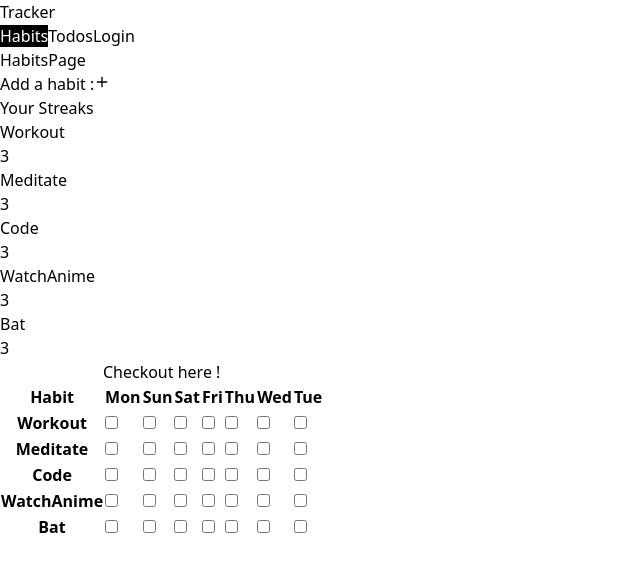
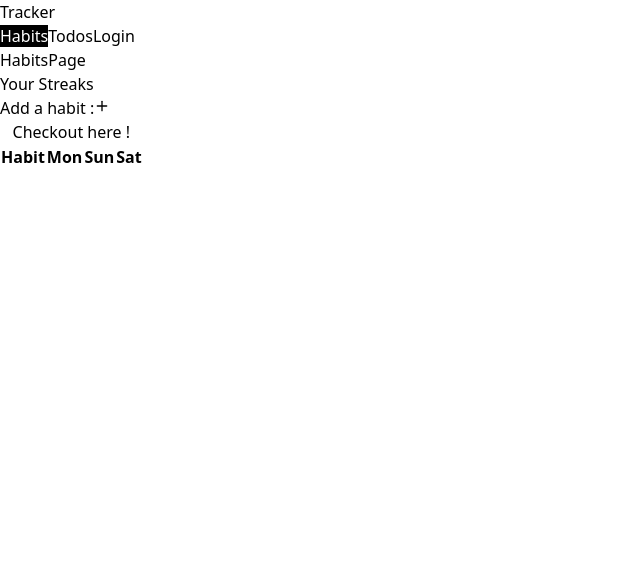
Before and after one commit to Akash-pugazh/Tracker, a React (Vite) app: page /Habits in a window 1280 px wide. Shown: the top 572 px of the page, without its empty margins (0-640 px from the left). Built offline with nearby package versions, Linux system fonts and the light colour scheme.

Commit message:
checkHabits

```diff
--- /dev/null
+++ b/src/Components/HabitPage/CustomCheckBox.jsx
@@ -0,0 +1,29 @@
+import React, { useState } from "react";
+import { useDispatch } from "react-redux";
+import { checkHabit } from "../../features/Habits/HabitsSlice";
+
+function CustomCheckBox({ date, habit, habitId, className, ...rest }) {
+  const [isChecked, setIsChecked] = useState(false);
+
+  const dispatch = useDispatch();
+  function handleCheckedChange(habitId, date) {
+    setIsChecked(isChecked => !isChecked);
+    if (!isChecked) {
+      dispatch(checkHabit(habitId, date));
+    } else {
+      // Todo: Uncheck Habit
+      return;
+    }
+  }
+  return (
+    <input
+      className={className}
+      {...rest}
+      type="checkbox"
+      checked={isChecked}
+      onChange={() => handleCheckedChange(habitId, date)}
+    />
+  );
+}
+
+export default CustomCheckBox;
--- /dev/null
+++ b/src/Components/HabitPage/StreakCard.jsx
@@ -0,0 +1,12 @@
+import React from "react";
+
+function StreakCard({ habit, streakCount }) {
+  return (
+    <div className="Card-Wrapper w-16 h-16 lg:w-20 lg:h-20 rounded-[50%] text-black flex flex-col justify-center items-center mb-2 text-base border-2 border-black">
+      <div className="max-w-[3rem] max-h-[4rem] overflow-hidden">{habit}</div>
+      <div>{streakCount}</div>
+    </div>
+  );
+}
+
+export default StreakCard;
--- /dev/null
+++ b/src/Components/HabitPage/Streaks.jsx
@@ -0,0 +1,23 @@
+import React from "react";
+import StreakCard from "./StreakCard";
+
+function Streaks({ habitsList }) {
+  return (
+    <div className="text-lg mb-2 border border-black p-1 rounded-md">
+      <h1 className="rounded-md font-semibold bg-black text-white text-center py-1">
+        Your Streaks
+      </h1>
+      <div className="grid grid-cols-5 place-items-center px-2 pt-2 lg:grid-cols-10">
+        {habitsList.map(el => (
+          <StreakCard
+            key={el.id}
+            habit={el.habit}
+            streakCount={el.streakCount}
+          />
+        ))}
+      </div>
+    </div>
+  );
+}
+
+export default Streaks;
--- a/src/Components/HabitPage/TableComponent.jsx
+++ b/src/Components/HabitPage/TableComponent.jsx
@@ -1,37 +1,48 @@
 import React from "react";
+import CustomCheckBox from "./CustomCheckBox";
 import getDates from "../../Utils/dates";
-const TableComponent = () => {
+
+const TableComponent = ({ habitsList }) => {
   const primaryDates = getDates();
-  const habits = ["Workout", "Meditate", "Code", "WatchAnime", "Bat"];
+  console.log(primaryDates);
   return (
-    <div className="Table-Wrapper w-full h-full">
-      <table className="w-full h-full text-sm">
-        <caption className="text-left mb-1">Checkout here !</caption>
-        <thead className="w-full">
+    <div className="Table-Wrapper w-full h-full px-1 flex justify-center">
+      <table className="w-full text-sm border-collapse lg:w-1/2">
+        <caption className="text-left mb-2">Checkout here !</caption>
+        <thead>
           <tr className="w-full">
-            <th className="font-medium border border-black p-2 w-[30%]">Habit</th>
+            <th className="font-medium w-[15%] lg:w-[30%] border border-black">
+              <div className="w-40 text-center m-auto p-2 h-auto">Habit</div>
+            </th>
             {primaryDates.map(primaryDate => (
               <th
                 key={primaryDate.date}
-                className="font-medium border border-black p-2 w-[10%]"
+                className="font-medium p-2 border border-black lg:p-4 w-[10%]"
               >
                 {primaryDate.day}
               </th>
             ))}
           </tr>
         </thead>
-        <tbody>
-          {habits.map((habit, index) => (
-            <tr key={index}>
-              <th className="border font-normal border-black text-center">
-                {habit}
+        <tbody className="w-full">
+          {habitsList.map(el => (
+            <tr key={el.id}>
+              <th className="overflow-hidden text- border border-black font-semibold">
+                <div className="w-40 text-center m-auto overflow-hidden">
+                  {el.habit}
+                </div>
               </th>
-              {primaryDates.map(primaryDate => (
-                <React.Fragment key={primaryDate.day}>
-                  <td className="border border-black text-center">
-                    <input type="checkbox" />
-                  </td>
-                </React.Fragment>
+              {primaryDates.map((primaryDate, index) => (
+                <td
+                  key={index}
+                  className="py-4 border border-black text-center"
+                >
+                  <CustomCheckBox
+                    habit={el.habit}
+                    habitId={el.id}
+                    date={primaryDate.date}
+                  />
+                </td>
               ))}
             </tr>
           ))}
--- a/src/Pages/HabitsPage.jsx
+++ b/src/Pages/HabitsPage.jsx
@@ -1,44 +1,39 @@
 import React from "react";
 import TableComponent from "../Components/HabitPage/TableComponent";
+import Streaks from "../Components/HabitPage/Streaks";
 import IconButton from "../Components/IconButton";
 import { FiPlus } from "react-icons/fi";
+import { useDispatch } from "react-redux";
+import { useSelector } from "react-redux";
+import { addHabit } from "../features/Habits/HabitsSlice";
 
 function HabitsPage() {
-  const habits = ["Workout", "Meditate", "Code", "WatchAnime", "Bat"];
+  const { habitsList } = useSelector(state => state.habits);
+
+  const dispatch = useDispatch();
+  function handleAddHabit() {
+    const habitInput = prompt("Enter the Habit :");
+    dispatch(addHabit(habitInput));
+  }
+
   return (
-    <section className="w-screen h-[90%] px-2 py-1 lg:px-4">
-      <div className="w-full bg-black h-[8%] mb-2">
+    <section className="w-screen px-2 py-1 lg:px-4">
+      <div className="w-full py-3 bg-black mb-2">
         <h2 className="text-white font-semibold text-center h-full flex items-center justify-center">
           HabitsPage
         </h2>
       </div>
-      <div className=" w-full mb-2 flex items-center text-base relative">
+      <Streaks habitsList={habitsList} />
+      <div className=" w-full mb-2 py-2 flex items-center text-base relative">
         <span className=" inline-block w-1/2 pl-1">Add a habit :</span>
-        <span className=" inline-block text-end text-xl w-1/2">
-          <IconButton>
+        <span className=" inline-block text-end text-xl lg:text-2xl w-1/2">
+          <IconButton onClick={() => handleAddHabit()}>
             <FiPlus />
           </IconButton>
         </span>
       </div>
-      <div className="text-lg mb-2 border border-black p-1 rounded-md">
-        <h1 className="rounded-md font-semibold bg-black text-white text-center ">
-          Your Streaks
-        </h1>
-        <div className="grid grid-cols-4 px-2 py-1">
-          {habits.map(habit => {
-            return (
-              <div key={habit}>
-                <p className="text-base text-gray-700 pr-2">{habit}</p>
-                <span className="border-2 p-2 bg-green-300 w-max block rounded-md text-gray-500 border-gray-500">
-                  3
-                </span>
-              </div>
-            );
-          })}
-        </div>
-      </div>
-      <div className="w-full h-[42%] mb-2">
-        <TableComponent />
+      <div className="w-full mb-2">
+        <TableComponent habitsList={habitsList} />
       </div>
     </section>
   );
--- a/src/Store.js
+++ b/src/Store.js
@@ -1,9 +1,11 @@
 import { configureStore } from "@reduxjs/toolkit";
 import todosReducer from "./features/Todos/TodosSlice";
+import habitsReducer from "./features/Habits/HabitsSlice";
 
 const store = configureStore({
   reducer: {
     todos: todosReducer,
+    habits: habitsReducer,
   },
 });
 
--- a/src/Utils/dates.js
+++ b/src/Utils/dates.js
@@ -3,7 +3,7 @@ import moment from "moment/moment";
 export default function getDates() {
   const primaryDates = [];
   const countDays = 3
-  for (let i = 0; i < 7; i++) {
+  for (let i = 0; i < countDays; i++) {
     const date = moment().subtract(i, "days");
     const dateObj = {
       date: date.format("DD/MM/YYYY"),
--- /dev/null
+++ b/src/features/Habits/HabitsSlice.js
@@ -0,0 +1,47 @@
+import { createSlice, nanoid } from "@reduxjs/toolkit";
+
+const initialState = {
+  habitsList: [],
+};
+
+const HabitsSlice = createSlice({
+  name: "habits",
+  initialState,
+  reducers: {
+    addHabit: {
+      prepare: habitInput => {
+        return {
+          payload: {
+            id: nanoid(),
+            habit: habitInput,
+            checkedDates: [],
+            streakCount: 0,
+          },
+        };
+      },
+      reducer: (state, action) => {
+        state.habitsList.push(action.payload);
+      },
+    },
+    checkHabit: {
+      prepare: (habitId, date) => {
+        return {
+          payload: {
+            habitId,
+            date,
+          },
+        };
+      },
+      reducer: (state, action) => {
+        state.habitsList.filter(el => {
+          if (el.id === action.payload.habitId) {
+            el.checkedDates.push(action.payload.date);
+          }
+        });
+      },
+    },
+  },
+});
+
+export const { addHabit, checkHabit } = HabitsSlice.actions;
+export default HabitsSlice.reducer;
--- a/src/main.jsx
+++ b/src/main.jsx
@@ -4,6 +4,7 @@ import App from "./App";
 import { Provider } from "react-redux";
 import store from "./Store";
 import "./index.css";
+import CustomCheckBox from "./Components/HabitPage/CustomCheckBox";
 
 const root = ReactDOM.createRoot(document.getElementById("root"));
 
```
Also changed, not shown: src/Pages/TodosPage.jsx (line endings or trailing spaces).
